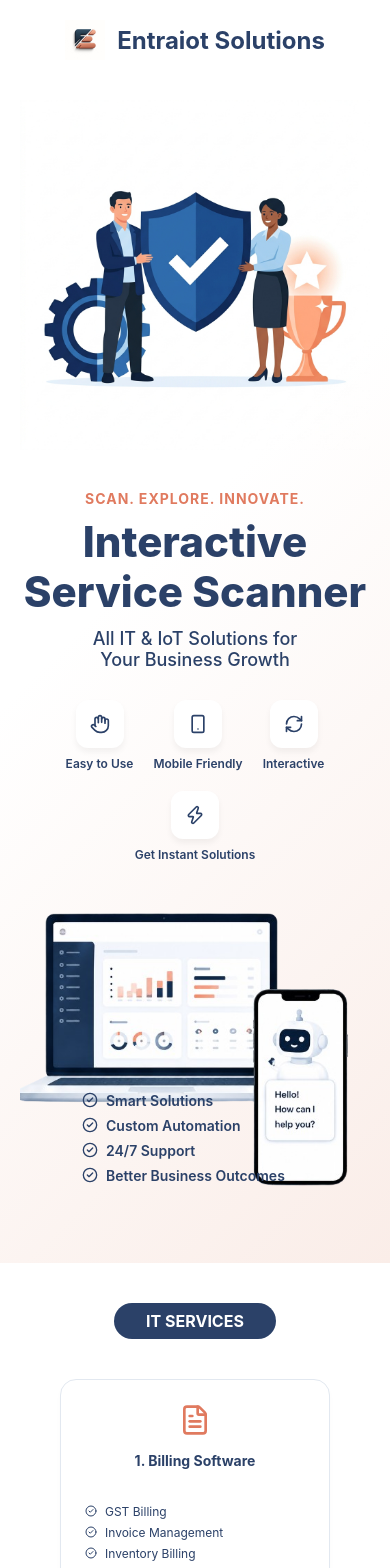
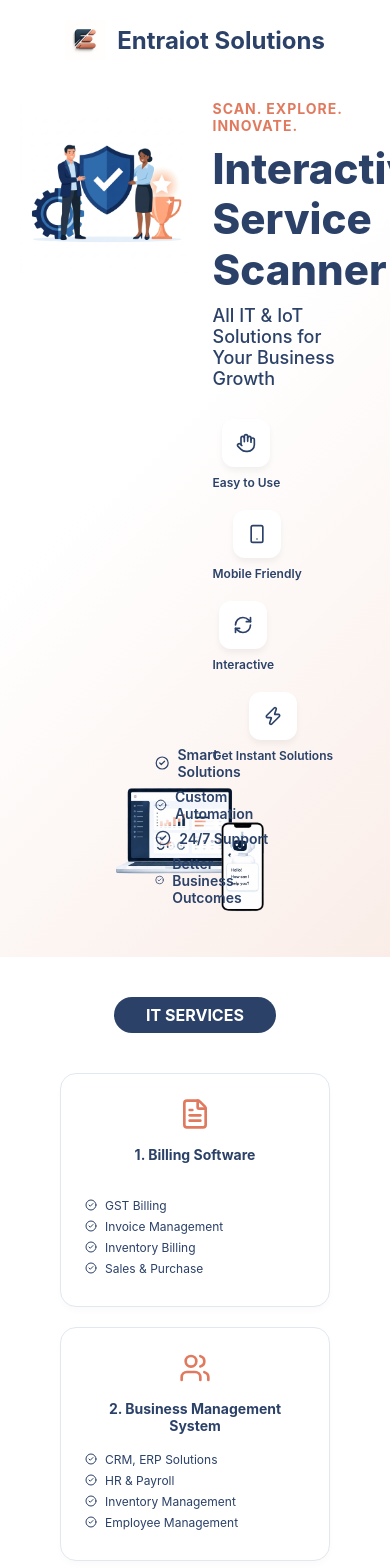
Before and after one commit to EntraBuilt-Test/Entraiot, a React (Vite) app: page / in a window 390 px wide. Shown: the top 1568 px of the page. Built offline with nearby package versions, Linux system fonts and the light colour scheme.

Commit message:
Update mobile layout to place parts 1 and 3 side-by-side below part 2

```diff
--- a/src/views/Home.css
+++ b/src/views/Home.css
@@ -135,11 +135,11 @@ li { display: flex; align-items: center; gap: 8px; font-size: 12px; color: #4755
 
 /* Responsive adjustments */
 @media (max-width: 1024px) {
-  .hero-section { flex-direction: column; align-items: center; padding: 20px; gap: 40px; }
-  .hero-center { order: 1; }
-  .hero-left { order: 2; text-align: center; }
-  .hero-right { order: 3; }
-  .hero-features { justify-content: center; }
+  .hero-section { flex-direction: row; flex-wrap: wrap; align-items: flex-start; padding: 20px; gap: 20px; justify-content: space-between; }
+  .hero-center { order: 1; width: 100%; display: flex; justify-content: center; margin-bottom: 20px; }
+  .hero-left { order: 2; width: 45%; flex: none; text-align: left; }
+  .hero-right { order: 3; width: 45%; flex: none; }
+  .hero-features { justify-content: flex-start; }
   .it-services-grid { flex-wrap: wrap; }
   .footer-main { flex-direction: column; align-items: center; }
 }
```
